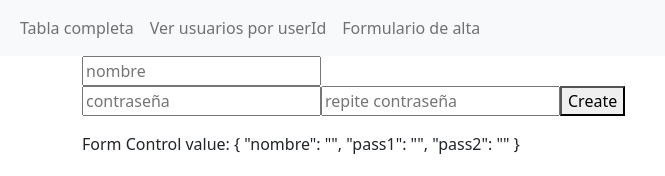
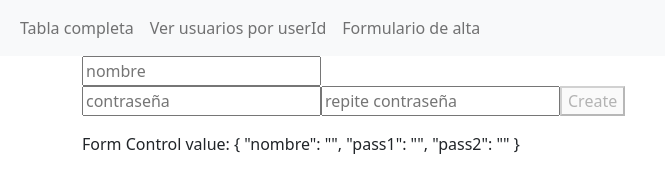
Before and after one commit to palegreramos/Servicio-HttpClient-Observable, an Angular app: page /form in a window 1280 px wide. Shown: the top 176 px of the page, without its empty margins (0-665 px from the left). Built offline with nearby package versions, Linux system fonts and the light colour scheme.

Commit message:
1 file modified

```diff
--- a/src/app/formulario/formulario.component.html
+++ b/src/app/formulario/formulario.component.html
@@ -5,8 +5,7 @@
     </div>
     <input name="pass1" type="text" placeholder="contraseña" required name="pass1" formControlName="pass1" required />
     <input name="pass2" type="text" placeholder="repite contraseña" required name="pass2" formControlName="pass2" required/>
-    <button type="submit" >Create</button>
-    <!-- <button type="submit" [disabled]="userForm.invalid ">Create</button> -->
+    <button type="submit" [disabled]="userForm.invalid ">Create</button>
   </form>
 
 </div>
```
